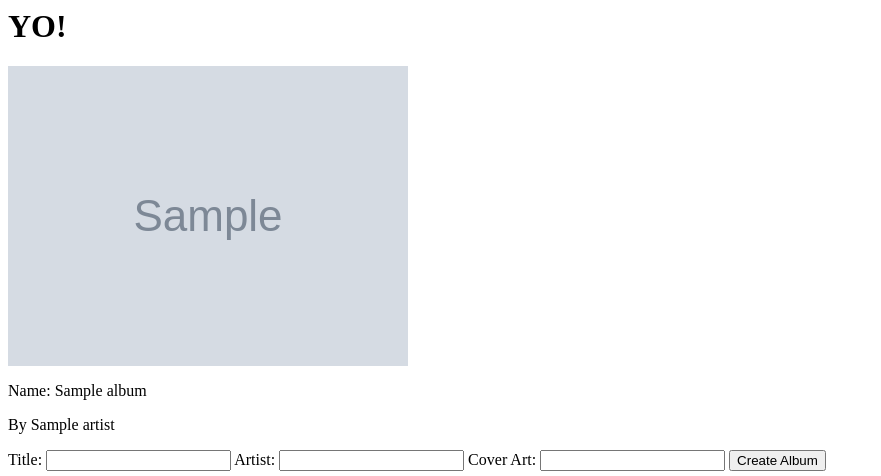
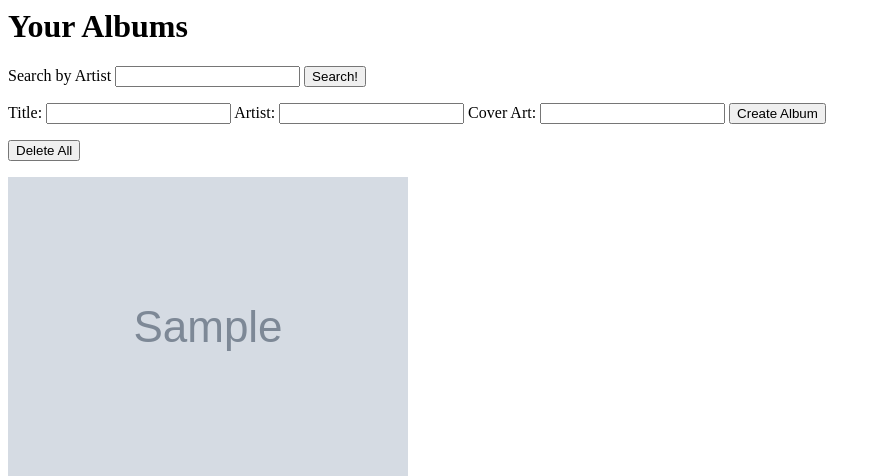
Before and after one commit to milleraundra/album-php-updated, a PHP site: template views/index.html.twig in a window 1280 px wide. Shown: the top 476 px of the page, without its empty margins (0-881 px from the left). Run offline with PHP 8.4, Linux system fonts and the light colour scheme; the template is opened without the code that fills it: most values are stand-ins (such as "Sample title", 1, 10 or a date in 2020); grey boxes marked "Sample" are stand-in pictures; some libraries are stand-ins or nearby versions.

Commit message:
add search functionality

```diff
--- a/views/index.html.twig
+++ b/views/index.html.twig
@@ -5,16 +5,12 @@
             <title></title>
         </head>
         <body>
-            <h1>YO!</h1>
-            {% if albums is empty %}
-            <h3>Welcome! Enter your first album below</h3>
-            {% else %}
-                {% for album in albums %}
-                    <img src="{{ album.getCoverArt() }}">
-                    <p>Name: {{ album.getTitle() }}</p>
-                    <p>By {{ album.getArtist() }}</p>
-                {% endfor %}
-            {% endif %}
+            <h1>Your Albums</h1>
+            <form class="" action="/artistMatch" method="post">
+                <label for="searchArtist">Search by Artist</label>
+                <input type="text" name="searchArtist" value="">
+                <button type="submit" name="button">Search!</button>
+            </form>
 
             <form action="/new_album" method="post">
                 <label for="title">Title: </label>
@@ -30,6 +26,15 @@
                 <button type="submit" name="button">Delete All</button>
             </form>
 
+            {% if albums is empty %}
+            <h3>Welcome! Enter your first album below</h3>
+            {% else %}
+                {% for album in albums %}
+                    <img src="{{ album.getCoverArt() }}">
+                    <p>Name: {{ album.getTitle() }}</p>
+                    <p>By {{ album.getArtist() }}</p>
+                {% endfor %}
+            {% endif %}
 
         </body>
     </html>
```
Also changed, not shown: app/app.php (+14 -1 lines), src/CD.php (+9 -0 lines).
